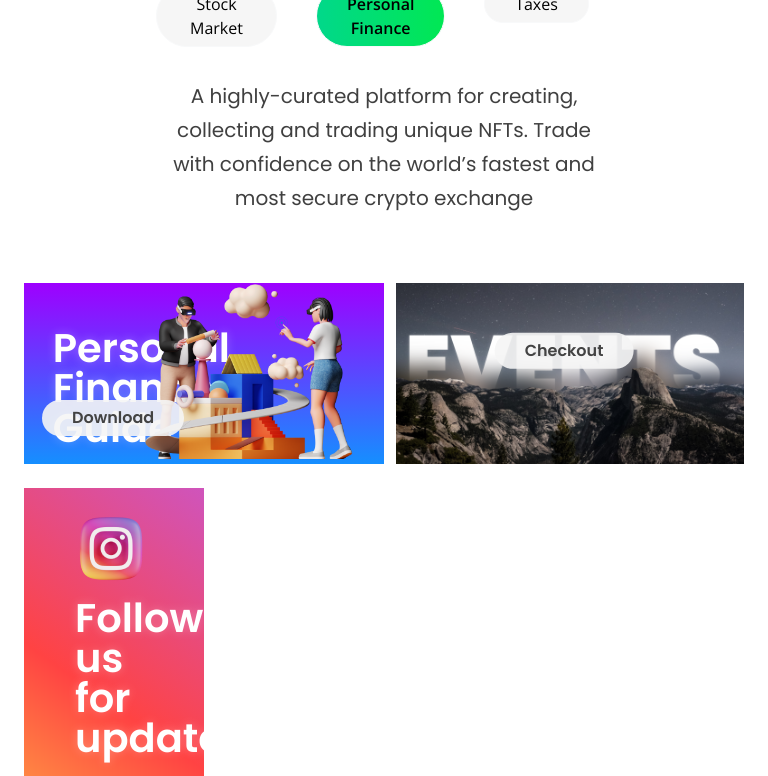
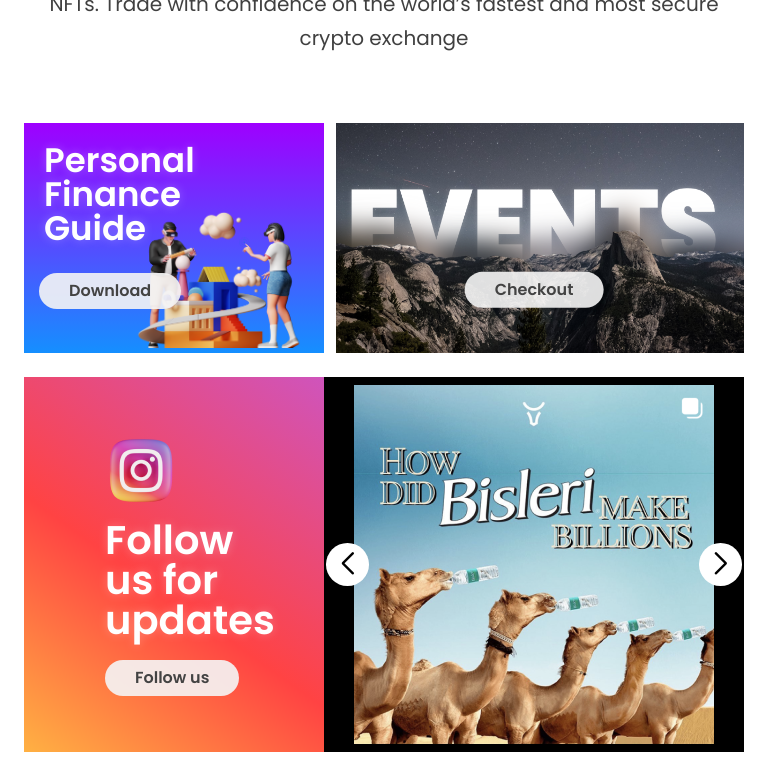
Before and after one commit to Finvest-SNU/website, a Next.js app: page / in a window 768 px wide. Shown: the part 2020-2796 px from the top of the page. Built offline with nearby package versions, Linux system fonts and the light colour scheme.

Commit message:
style: Make UI responsive for tablet size

```diff
--- a/components/homepage/aboutus.js
+++ b/components/homepage/aboutus.js
@@ -8,13 +8,13 @@
                 <h3 className={styles.h3}>About Us</h3>
                 <h1 className={styles.h1}>Making Interests Interesting</h1>
                 <div className="row justify-content-center">
-                    <div className="col-lg-8 col-md-6">
+                    <div className="col-lg-8">
                         <h5 className={styles.h5}>A highly-curated platform for creating, collecting and trading unique NFTs. Trade with confidence on the world’s fastest and most secure crypto exchange</h5>
                         <img src={Img.src} className={`img-fluid ${styles.img}`} alt="About Us Image" />
                     </div>
                 </div>
                 <div className="row justify-content-center">
-                    <div className="col-lg-8 col-md-8">
+                    <div className="col-lg-8">
                         {/* <div className="btn-group mb-4"> */}
                         <div className="row mb-4 justify-content-center">
                             <div className="col-12 col-sm-4 mb-2">
--- a/components/homepage/events.js
+++ b/components/homepage/events.js
@@ -14,20 +14,20 @@
         <section id="events">
             <div className="container text-center">
                 <div className={`row`}>
-                    <div className={`col-lg-5 col-md-6 ${styles.pfg}`}>
+                    <div className={`col-lg-5 col-md-5 ${styles.pfg}`}>
                         <div className={`col-5 ${styles.pfg_text}`}>
                             <h1>Personal Finance Guide</h1>
                         </div>
                         <img src={PFGImg.src} className={`img-fluid ${styles.PFGImg}`} alt="Personal Finance Guide" />
                         <button type="button" className={`${styles.btn} ${styles.pfg_btn}`}>Download</button>
                     </div>
-                    <div className={`col-lg-7 col-md-6 text-center ${styles.events_section} mt-2 mt-sm-0`}>
-                        <img src={EventsImg.src} className="img-fluid" alt="Events" />
+                    <div className={`col-lg-7 col-md-7 text-center ${styles.events_section} mt-2 mt-sm-0`}>
+                        <img src={EventsImg.src} className={`img-fluid ${styles.eventsImg}`} alt="Events" />
                         <button type="button" className={`btn ${styles.btn} ${styles.events_btn}`}>Checkout</button>
                     </div>
                 </div>
                 <div className={`row mt-sm-4 mt-2`}>
-                    <div className={`d-flex align-items-center justify-content-start justify-content-md-center text-start col-lg-3 col-md-3 ${styles.insta_container}`}>
+                    <div className={`d-flex align-items-center justify-content-start justify-content-md-center text-start col-lg-3 col-md-5 ${styles.insta_container}`}>
                         <div className={`ml-3 pt-4 pb-4 col-9 col-md-6`}>
                             <img src={InstaIcon.src} className={`img-fluid ${styles.insta_icon}`} alt="Instagram" />
                             <h1 className={styles.insta_text}>Follow us for<br/>updates</h1>
@@ -35,7 +35,7 @@
                         </div>
                     </div>
 
-                    <div className={`col-lg-9 ${styles.bisleri_container}`}>
+                    <div className={`col-lg-9 col-md-7 ${styles.bisleri_container}`}>
                         <Swiper
                             spaceBetween={5}
                             slidesPerView="auto"
@@ -55,8 +55,11 @@
                                 // },
                                 // // when window width is >= 640px
                                 767: {
-                                slidesPerView: 3,
-                                spaceBetween: 5
+                                    slidesPerView: 1,
+                                },
+                                993: {
+                                    slidesPerView: 3,
+                                    spaceBetween: 5
                                 }
                             }}
                             loop
--- a/components/homepage/events.module.css
+++ b/components/homepage/events.module.css
@@ -146,3 +146,48 @@
         left: 15px;
     }
 }
+
+@media(min-width: 767px) and (max-width: 992px) {
+    .pfg_text {
+        top: 15%;
+    }
+
+    .pfg_text h1 {
+        font-size: 28px;
+    }
+
+    .PFGImg {
+        max-width: 65%;
+    }
+
+    .events_btn {
+        bottom: 8px;
+    }
+}
+
+@media(min-width: 577px) and (max-width: 991px) {
+    .pfg {
+        padding: 60px 0px;
+    }
+
+    .PFGImg {
+        max-width: 70%;
+    }
+
+    .pfg_text {
+        top: -40px;
+        left: 20px;
+    }
+
+    .pfg_text h1 {
+        font-size: 34px;
+    }
+
+    .eventsImg {
+        height: 100%;
+    }
+
+    .events_btn {
+        bottom: 20px;
+    }
+}
--- a/components/homepage/roadmap.module.css
+++ b/components/homepage/roadmap.module.css
@@ -85,3 +85,9 @@
         font-size: 50px;
     }
 }
+
+@media(min-width: 768px) and (max-width: 991px) {
+    .groupImg {
+        top: -50px;
+    }
+}
```
